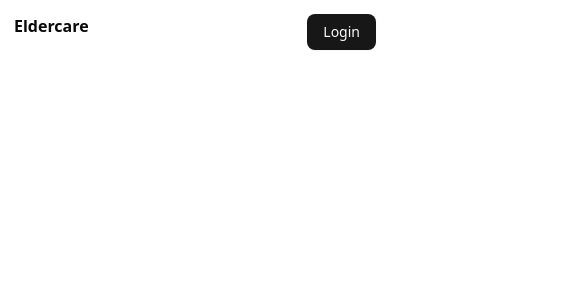
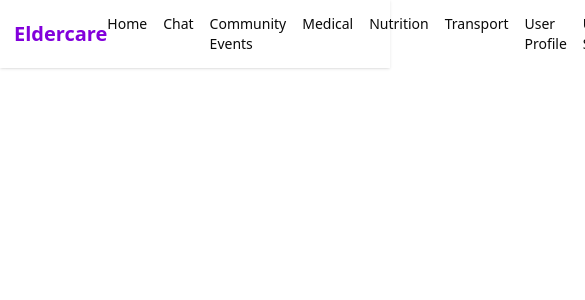
Before and after one commit to provsalt/BED2025Apr_P05_T1, a React (Vite) app in the folder frontend/: page /nutrition/1 in a window 390 px wide. Before the commit this address had no page. Shown: the top 300 px of the page, 585 px wide, since content can reach past the window. Built offline with nearby package versions, Linux system fonts and the light colour scheme.

Commit message:
feat: Add responsive Navbar with navigation links to the diff pages

```diff
--- a/frontend/src/components/navbar/navbar.jsx
+++ b/frontend/src/components/navbar/navbar.jsx
@@ -3,15 +3,23 @@ import {Button} from "@/components/ui/button.jsx";
 
 export const Navbar = () => {
   return (
-        <div className="p-3.5 flex justify-between">
-            <Link className="font-bold " to="/">
+    <div className="p-3.5 flex justify-between items-center bg-white shadow sticky top-0 z-10">
+      <Link className="font-bold text-purple-700 text-xl" to="/">
         Eldercare
       </Link>
-            <div className="flex">
+      <div className="flex space-x-4 text-sm sm:text-base">
+        <Link to="/">Home</Link>
+        <Link to="/chat">Chat</Link>
+        <Link to="/community">Community Events</Link>
+        <Link to="/medical">Medical</Link>
+        <Link to="/nutrition">Nutrition</Link>
+        <Link to="/transport">Transport</Link>
+        <Link to="/profile">User Profile</Link>
+        <Link to="/settings">User Settings</Link>
         <Button asChild={true}>
-                    <Link to={"/login"}>Login</Link>
+          <Link to="/login">Login</Link>
         </Button>
       </div>
     </div>
-    )
-}
+  );
+};
```
Lines whose indentation alone changed are shown as unchanged.
